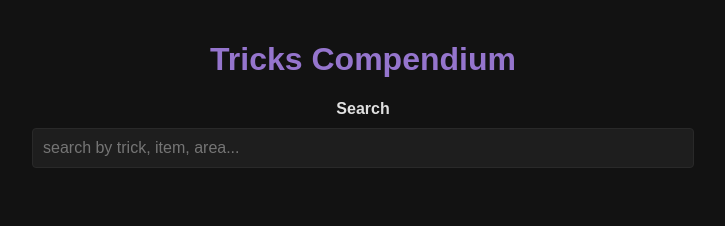
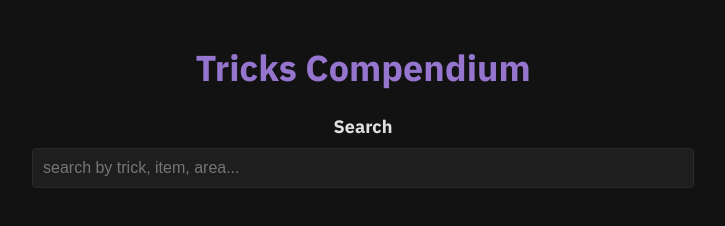
Before and after one commit to pheintz/ootrjsonsearch, a plain HTML site: page tricks/index.html in a window 1280 px wide. Shown: the whole page, without its empty margins (277-1002 px from the left). Drawn offline with nearby package versions, Linux system fonts and the light colour scheme.

Commit message:
typography changes

```diff
--- a/site.css
+++ b/site.css
@@ -14,7 +14,12 @@
 body {
     background-color: var(--background-color);
     color: var(--text-color);
-    font-family: 'Arial', sans-serif;
+    font-family: "IBM Plex Sans", sans-serif;
+    font-optical-sizing: auto;
+    font-weight: 400;
+    font-style: normal;
+    font-variation-settings: "wdth" 100;
+    font-size: large;
     margin: 0;
     padding: 20px;
     height: 50vh;
--- a/tricks/index.html
+++ b/tricks/index.html
@@ -4,6 +4,9 @@
     <meta charset="utf-8">
     <meta name="viewport" content="width=device-width, initial-scale=1">
     <title>OOT Tricks Compendium</title>
+    <link rel="preconnect" href="https://fonts.googleapis.com">
+    <link rel="preconnect" href="https://fonts.gstatic.com" crossorigin>
+    <link href="https://fonts.googleapis.com/css2?family=IBM+Plex+Sans:ital,wght@0,100..700;1,100..700&display=swap" rel="stylesheet">
     <link rel="stylesheet" href="https://code.jquery.com/ui/1.14.1/themes/base/jquery-ui.css">
     <link rel="stylesheet" href="../site.css?v=<!-- VERSION -->">
 </head>
```
